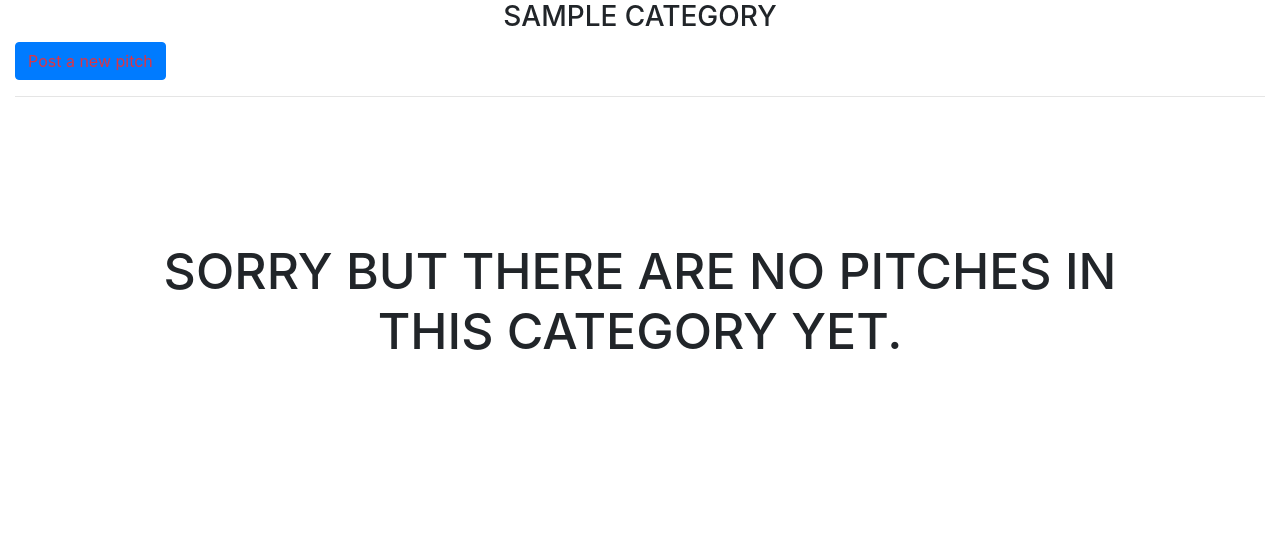
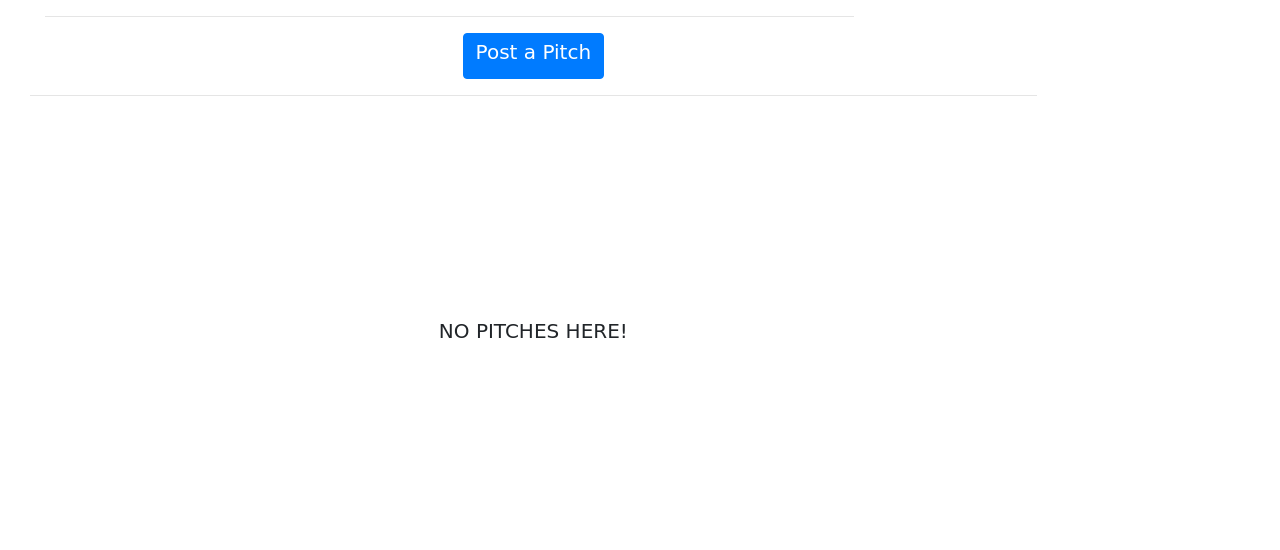
Before and after one commit to DennisKipkirui/Pitch_app, a Flask app: page /categories/1 in a window 1280 px wide. Shown: the part 56-606 px from the top of the page. Run offline with Flask 2, Linux system fonts and the light colour scheme; tables that the repository leaves empty hold one stand-in row (values such as "Sample post"); parts of the project's set-up code (start-up, migrations or seed data) failed here and were passed over; some libraries are stand-ins or nearby versions.

Commit message:
fix bugs

```diff
--- a/app/templates/category.html
+++ b/app/templates/category.html
@@ -1,19 +1,30 @@
-{% extends 'base.html' %}
-{% import 'macros.html' as macro %}
+{% extends 'base.html' %} {% import 'macros.html' as macro%}
+{%block styles%}
+  {{ super() }}
+     <link rel="stylesheet" href="https://stackpath.bootstrapcdn.com/font-awesome/4.7.0/css/font-awesome.min.css">
+    <link href="https://fonts.googleapis.com/css2?family=Dancing+Script:wght@700&display=swap" rel="stylesheet">
+
+{%endblock%}
+
+<!-- content block -->
 {% block content %}
-<div class="col-md-10-offset-1 col-sm-12">
-    <h3 class="text-center">{{category.name|upper}}</h3>
-    <a class="btn btn-primary text-center text-danger" href="/category/new-pitch/{{category.id}}">Post a new pitch</a>
-    <HR>
-</div>
+  <div class=" col-md-10 col-md-offset-1 col-sm-12">
+   <div class="container" style="text-align:center">
+     <div class=" col-md-10 col-md-offset-1 col-sm-12">
+       <hr>
+  </div>
+       <a class="btn btn-primary " href="/categories/new-pitch/add/{{category.id}}"><h4 style="font-size: 20px; text-align:center; font-family: 'Dancing Script', cursive;"> Post a Pitch</h4></a>
+       <hr>
+  </div>
 
-{% if pitches %}
-<div clas="col-sm-12 col-md-8">
-    {{ macro.displayPitches(pitches)}}
-</div>
-{% else %}
-<div class="well">
-    <h4 style="padding:10%; text-align:center; font-size:50px">SORRY BUT THERE ARE NO PITCHES IN THIS CATEGORY YET.</h4>
-</div>
-{% endif %}
+  {% if pitch %}
+      <div class="col-sm-12 col-md-8">
+          {{ macro.displayPitchList(pitch)}}
+      </div>
+  {%else%}
+        <div class="">
+          <h4 style="padding:20%; text-align:center; font-size: 20px; text-align:center; font-family: 'Dancing Script', cursive;">NO PITCHES HERE!</h4>
+        </div>
+  {% endif %}
+
 {% endblock %}
```
